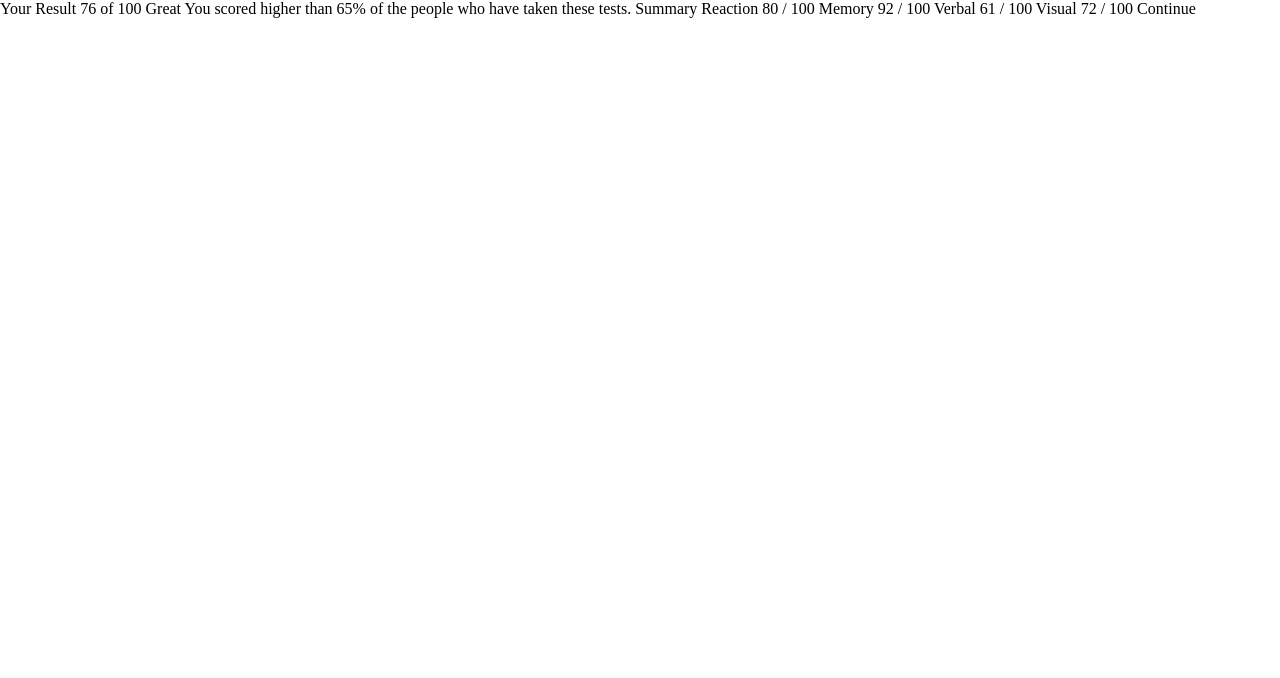
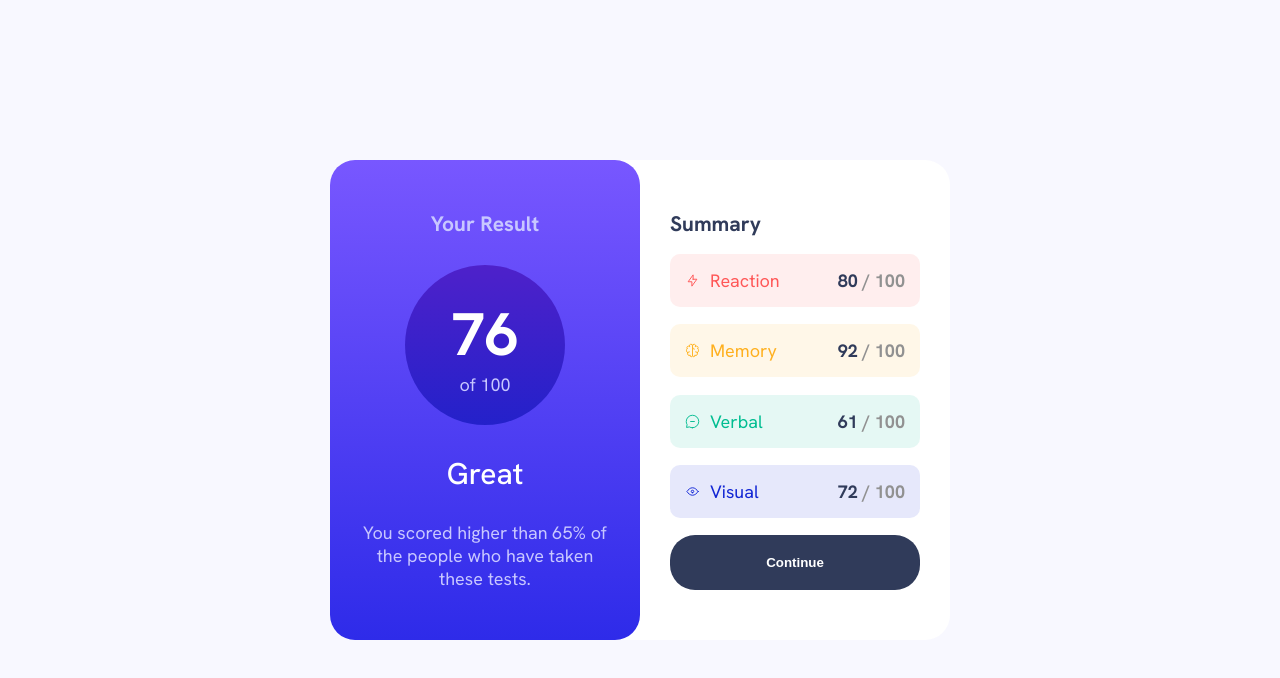
Before and after one commit to luigiPapapicco/Results_summary_component, a website: page index.html in a window 1280 px wide. Drawn offline with Linux system fonts and the light colour scheme.

Commit message:
realisation des deux volets en static

```diff
--- a/index.html
+++ b/index.html
@@ -9,30 +9,64 @@
   </head>
 
   <body>
+    <div id="box">
+      <header>
+        <h1>Your Result</h1>
+        <div id="result">
+          <p id="score">76</p>
+          <p id="total">of 100</p>
+        </div>
+        <p>Great</p>
+        <p>You scored higher than 65% of the people who have taken these tests.</p>
+      </header>
+      <main>
+        <h2>Summary</h2>
+        <div class="card card-redA">
+          <div class="container">
+            <img class="container_img" src="assets/images/icon-reaction.svg" alt="pensez au alt">
+            <p class="container_paragraphe-red">Reaction</p>
+          </div>
+          <div class="card_scoreBox">
+            <p>80</p>
+            <p>&nbsp;/&nbsp;100</p>
+          </div>
+        </div>
 
-    Your Result
-    76
-    of 100
+        <div class="card card-orangeA">
+          <div class="container">
+            <img class="container_img" src="assets/images/icon-memory.svg" alt="pensez au alt">
+            <p class="container_paragraphe-orange">Memory</p>
+          </div>
+          <div class="card_scoreBox">
+            <p>92</p>
+            <p>&nbsp;/&nbsp;100</p>
+          </div>
+        </div>
 
-    Great
-    You scored higher than 65% of the people who have taken these tests.
+        <div class="card card-greenA">
+          <div class="container">
+            <img class="container_img" src="assets/images/icon-verbal.svg" alt="pensez au alt">
+            <p class="container_paragraphe-green">Verbal</p>
+          </div>
+          <div class="card_scoreBox">
+            <p>61</p>
+            <p>&nbsp;/&nbsp;100</p>
+          </div>
+        </div>
 
-    Summary
-
-    Reaction
-    80 / 100
-
-    Memory
-    92 / 100
-
-    Verbal
-    61 / 100
-
-    Visual
-    72 / 100
-
-    Continue
-
+        <div class="card card-blueA">
+          <div class="container">
+            <img class="container_img" src="assets/images/icon-visual.svg" alt="pensez au alt">
+            <p class="container_paragraphe-blue">Visual</p>
+          </div>
+          <div class="card_scoreBox">
+            <p>72</p>
+            <p>&nbsp;/&nbsp;100</p>
+          </div>
+        </div>
+        <button>Continue</button>
+      </main>
+    </div>
   </body>
 </html>
 
--- a/sass/base/_base.scss
+++ b/sass/base/_base.scss
@@ -10,6 +10,7 @@
 body {
     box-sizing: border-box;
     user-select: none;
+    font-family: $txt-hanken;
 }
 
 a {
@@ -20,3 +21,7 @@ a {
 img {
     object-fit: cover;
 }
+
+p {
+    font-size: 1.125rem;
+}
--- a/sass/base/_typography.scss
+++ /dev/null
@@ -1 +0,0 @@
-/* Typographpy */
--- a/sass/components/_card.scss
+++ b/sass/components/_card.scss
@@ -0,0 +1,64 @@
+.card {
+    width: 100%;
+    padding: 15px;
+    background: rgb(151, 243, 255);
+    display: flex;
+    justify-content: space-between;
+    border-radius: 10px;
+    position: relative;
+
+    &-redA {
+        background: $clr-LightRedAlpha;
+    }
+    &-orangeA {
+        background: $clr-OrangeyYellowAlpha;
+    }
+    &-greenA {
+        background: $clr-GreenTealAlpha;
+    }
+    &-blueA {
+        background: $clr-CobaltBlueAlpha;
+    }
+
+    .container {
+        display: flex;
+        gap: 10px;
+        align-items: center;
+
+        &_img {
+            width: 15px;
+            height: 15px;
+        }
+
+        &_paragraphe {
+            margin-right: 50px;
+
+            &-red {
+                color: $clr-LightRed;
+            }
+            &-orange {
+                color: $clr-OrangeyYellow;
+            }
+            &-green {
+                color: $clr-GreenTeal;
+            }
+            &-blue {
+                color: $clr-CobaltBlue;
+            }
+        }
+    }
+
+    &_scoreBox {
+        display: flex;
+
+        & > p:nth-of-type(1) {
+            color: $clr-DarkGrayBlue;
+            font-weight: 700;
+        }
+
+        & > p:nth-of-type(2) {
+            color: $clr-grey;
+            font-weight: 700;
+        }
+    }
+}
--- a/sass/main.scss
+++ b/sass/main.scss
@@ -5,7 +5,6 @@
 
 // import normalize
 @import 'base/base.scss';
-@import 'base/typography';
 
 // import components
 @import 'components/buttons';
--- a/sass/pages/_style.scss
+++ b/sass/pages/_style.scss
@@ -0,0 +1,90 @@
+body {
+    width: 100vw;
+    height: 100vh;
+    display: flex;
+    justify-content: center;
+    align-items: center;
+    background: ghostwhite;
+}
+
+#box {
+    display: flex;
+    background: $clr-White;
+    border-radius: 25px;
+}
+
+header,
+main {
+    height: 480px;
+    width: 310px;
+}
+
+header {
+    background: linear-gradient(to top, $clr-LightRoyalBlue, $clr-LightSlateBlue);
+    display: flex;
+    flex-direction: column;
+    justify-content: space-between;
+    align-items: center;
+    padding: 50px 30px;
+    border-radius: 25px;
+
+    & > h1 {
+        color: $clr-LightLavender;
+        font-size: 21px;
+    }
+
+    & > div {
+        width: 160px;
+        height: 160px;
+        border-radius: 50%;
+        background: linear-gradient(to bottom, $clr-VioletBlue, $clr-PersianBlue);
+        display: flex;
+        flex-direction: column;
+        justify-content: center;
+        align-items: center;
+
+        & > p:nth-of-type(1) {
+            color: $clr-White;
+            font-size: 60px;
+            font-weight: 700;
+        }
+
+        & > p:nth-of-type(2) {
+            color: $clr-LightLavender;
+        }
+
+    }
+
+    & > p:nth-of-type(1) {
+        color: $clr-White;
+        font-size: 30px;
+        font-weight: 500;
+    }
+
+    & > p:nth-of-type(2) {
+        color: $clr-LightLavender;
+        text-align: center;
+    }
+}
+
+main {
+    padding: 50px 30px;
+    display: flex;
+    flex-direction: column;
+    justify-content: space-between;
+
+    & > h2 {
+        font-size: 21px;
+        color: $clr-DarkGrayBlue;;
+    }
+
+    & > button {
+        background: $clr-DarkGrayBlue;
+        border-style: none;
+        padding: 20px 15px;
+        border-radius: 25px;
+        color: $clr-White;
+        font-weight: 700;
+    }
+
+}
--- a/sass/utils/_variables.scss
+++ b/sass/utils/_variables.scss
@@ -0,0 +1,35 @@
+@import url('https://fonts.googleapis.com/css2?family=Hanken+Grotesk:ital,wght@0,100..900;1,100..900&display=swap');
+
+// fonts
+$txt-hanken: "Hanken Grotesk", sans-serif;
+
+// color
+// primary
+$clr-LightRedAlpha: hsla(0, 100%, 67%, 0.1);
+$clr-OrangeyYellowAlpha: hsla(39, 100%, 56%, 0.1);
+$clr-GreenTealAlpha: hsla(166, 100%, 37%, 0.1);
+$clr-CobaltBlueAlpha: hsla(234, 85%, 45%, 0.1);
+$clr-LightRed: hsl(0, 100%, 67%);
+$clr-OrangeyYellow: hsl(39, 100%, 56%);
+$clr-GreenTeal: hsl(166, 100%, 37%);
+$clr-CobaltBlue: hsl(234, 85%, 45%);
+
+// gradiants
+//(background)
+// $clr-LightSlateBlue: hsl(252, 100%, 67%);
+// $clr-LightRoyalBlue: rgb(46, 43, 233);
+$clr-LightSlateBlue: rgb(120, 87, 255);
+$clr-LightRoyalBlue: #2e2be9;
+//(circle)
+// $clr-VioletBlue: hsla(256, 72%, 46%, 1);
+// $clr-PersianBlue: hsla(241, 72%, 46%, 0);
+$clr-VioletBlue: #4e21ca;
+$clr-PersianBlue: hsla(241, 72%, 46%, 1);
+
+// neutral
+$clr-White: hsl(0, 0%, 100%);
+$clr-PaleBlue: hsl(221, 100%, 96%);
+$clr-LightLavender: hsl(241, 100%, 89%);
+$clr-DarkGrayBlue: hsl(224, 30%, 27%);
+
+$clr-grey: #919191;
```
Also changed, not shown: css/style.css, 1 other file.
